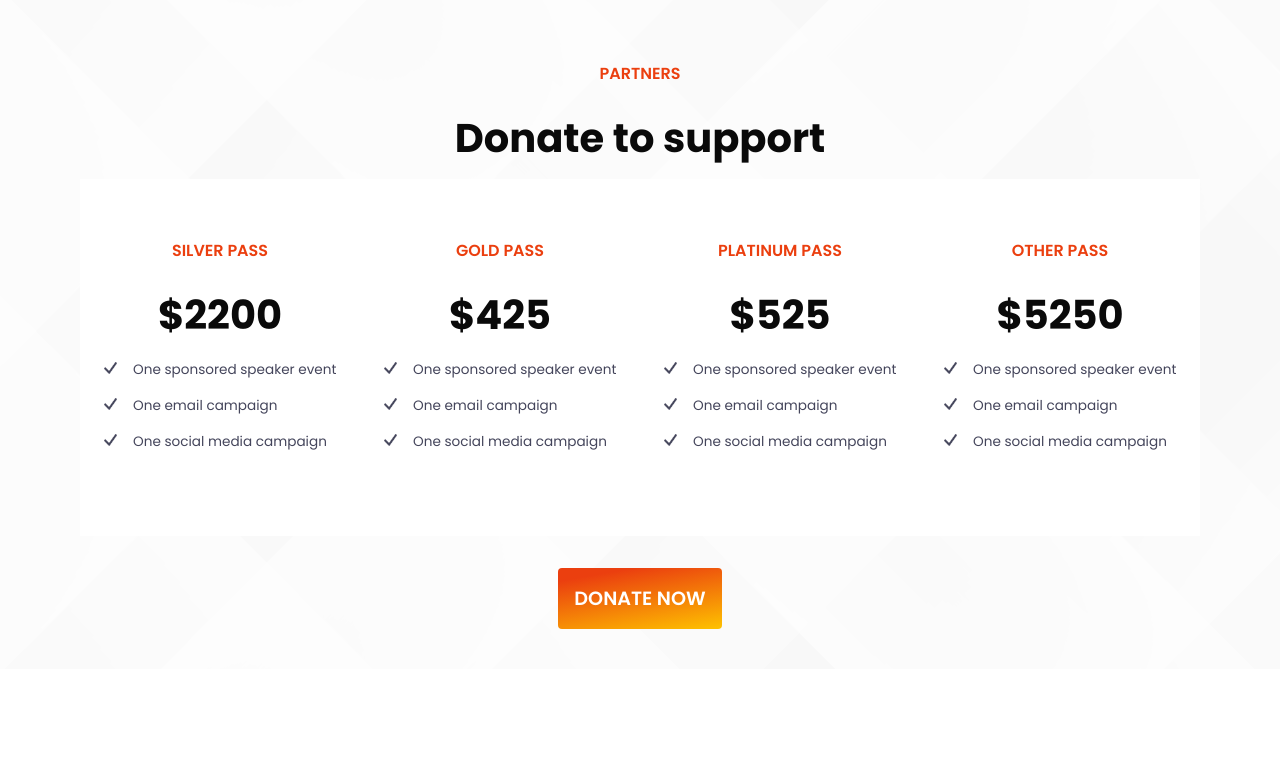
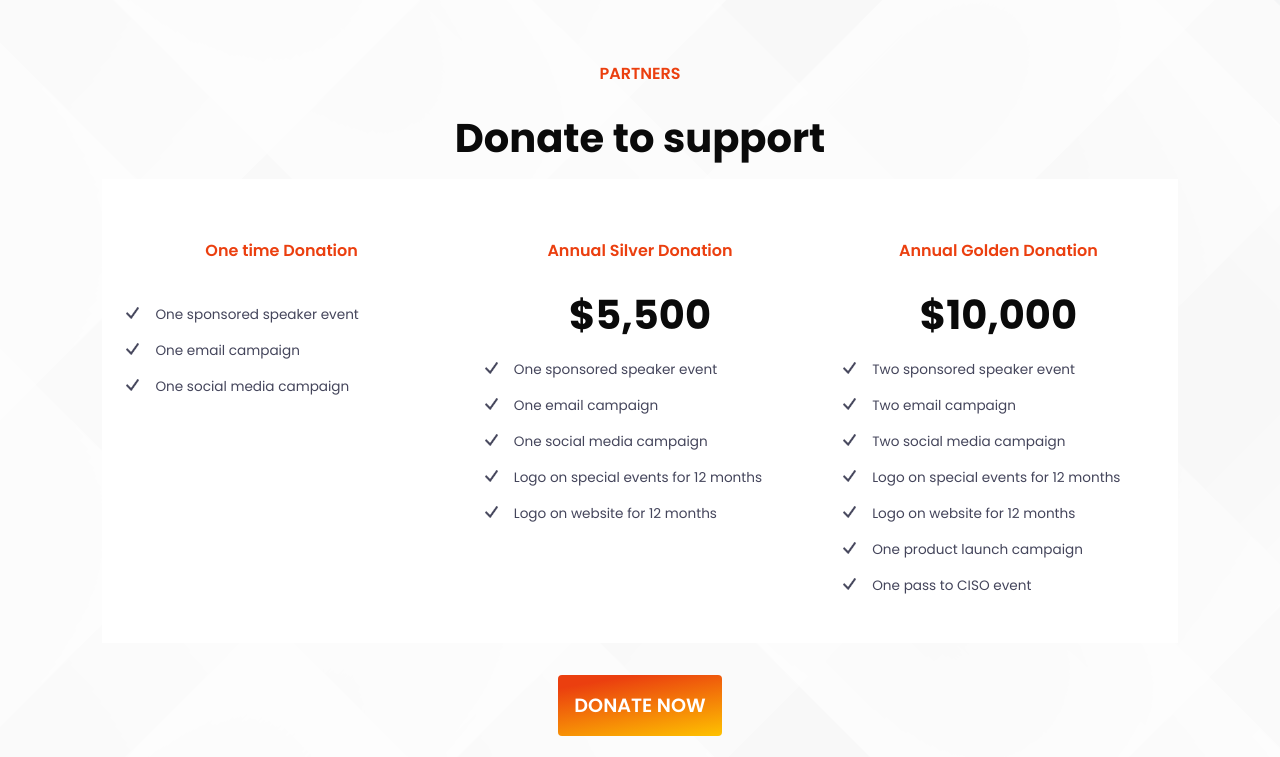
Before and after one commit to todak2000/evenio, a React (Create React App) app: page / in a window 1280 px wide. Shown: the part 4215-4972 px from the top of the page. Built offline with nearby package versions, Linux system fonts and the light colour scheme.

Commit message:
fixed new changes

```diff
--- a/src/components/About/index.js
+++ b/src/components/About/index.js
@@ -14,9 +14,9 @@ function About() {
             <p>Welcome to the ISACA Orange County Chapter. The aim of the Chapter is to sponsor local educational seminars and workshops, conducts regular chapter meetings, and help to further promote and elevate the visibility of the IS audit, control and security profession throughout Orange County, California.
               ISACA is the premier location for CISOs, CIOs, Directors, etc. in the InfoSec, Audit, Risk, Cyber Security, Compliance and Privacy space. For a few years, the focus had been on risk, audit and perhaps fraud investigation, etc. but over the last 18 months to 2 years our focus has been strongly around InfoSec and Cyber Security.
               We have 900+ registered members on our monthly mailing list, about 30% of our members are Senior Level (Director and above IT / Security / Cyber Security); about 30% are Compliance / Risk / Privacy and Fraud; another 25% are Audit professionals; 5% – 10% are students or in some form or professional education.
-              <br></br><a className='homepage' href="https://web.archive.org/web/20211206044355/https:/engage.isaca.org/orangecountychapter/home"> ISACA Global Engage Website</a>
+              <br></br><a className='homepage' href="https://engage.isaca.org/orangecountychapter/home" target="_blank" rel="noreferrer"> ISACA Global Engage Website</a>
             </p>
-            <a href='https://www.linkedin.com/company/isaca-oc' >Engage on Social Media</a>
+            <a href=' https://www.linkedin.com/company/isaca-oc/' target="_blank" rel="noreferrer">Engage on Social Media</a>
        </div>
       </section>
   );
--- a/src/components/Hero/index.js
+++ b/src/components/Hero/index.js
@@ -9,7 +9,7 @@ function Hero() {
             <h4>Leaders and Practitioners community</h4>
             <p>Events . Trainings . Professional networking</p>
 
-            <a href='#ticket-section' className="call-to-action" >Earn FREE CPEs now!</a>
+            <a href='#schedule-section' className="call-to-action" >Earn FREE CPEs now!</a>
         </div>
       </section>
   );
--- a/src/components/Join/index.js
+++ b/src/components/Join/index.js
@@ -57,7 +57,7 @@ function Join() {
             <h2>06</h2>
           </div>
         </div>
-        <a href='https://www.linkedin.com/company/isaca-oc' className="call-to-action" >ISACA OC social media</a>
+        <a href='https://www.linkedin.com/company/isaca-oc' className="call-to-action" id="schedule-section">Become a speaker</a>
       </section>
   );
 }
--- a/src/components/Ticket/data.js
+++ b/src/components/Ticket/data.js
@@ -1,23 +1,39 @@
 export const tickets = [
     {
       id: 1,
-      title: "SILVER PASS",
-      amount: "2200",
+      title: "One time Donation",
+      amount: "",
+      writeup:[
+        "One sponsored speaker event",
+        "One email campaign",
+        "One social media campaign"
+    ]
     },
     {
       id: 2,
-      title: "GOLD PASS",
-      amount: "425",
+      title: "Annual Silver Donation",
+      amount: "5,500",
+      writeup:[
+        "One sponsored speaker event",
+        "One email campaign",
+        "One social media campaign",
+        "Logo on special events for 12 months",
+        "Logo on website for 12 months"
+    ]
     },
     {
       id: 3,
-      title: "PLATINUM PASS",
-      amount: "525",
-    },
-    {
-      id: 4,
-      title: "OTHER PASS",
-      amount: "5250",
+      title: "Annual Golden Donation",
+      amount: "10,000",
+      writeup:[
+        "Two sponsored speaker event",
+        "Two email campaign",
+        "Two social media campaign",
+        "Logo on special events for 12 months",
+        "Logo on website for 12 months",
+        "One product launch campaign",
+        "One pass to CISO event"
+    ]
     },
 
   ]
--- a/src/components/Ticket/index.js
+++ b/src/components/Ticket/index.js
@@ -19,13 +19,13 @@ function Ticket() {
             return (
               <div class="ticket-card" key={item.id}>
                 <h4>{item.title}</h4>
-                <h1>${item.amount}</h1>
+                {item.amount !== "" && <h1>${item.amount}</h1>}
+
                 <div>
-                  <p> <img src={markup} alt="markup" className='pass-img'/>One sponsored speaker event</p>
-                  <p> <img src={markup} alt="markup" className='pass-img'/>One email campaign</p>
-                  <p> <img src={markup} alt="markup" className='pass-img'/>One social media campaign</p>
-                  {/* <p> <img src={item.id === 3 || item.id === 2? markup: markdown} alt="markup" className='pass-img'/> Welcome Reception</p>
-                  <p> <img src={item.id === 3 ? markup: markdown} alt="markup" className='pass-img'/>Welcome Reception</p> */}
+                  {/* {console.log(item.writeup)} */}
+                  {item.writeup.map((x)=>{
+                    return (<p> <img src={markup} alt="markup" className='pass-img'/>{x}</p>)
+                  })}
                 </div>
                 {/* <a href='#sds' className="call-to-action-ticket" >DONATE NOW</a> */}
               </div>
--- a/src/components/Ticket/ticket.css
+++ b/src/components/Ticket/ticket.css
@@ -37,7 +37,8 @@
 .ticket-card{
     background-color: #FFFFFF;
     box-shadow: 0px 0px 10px 0px rgb(0 0 0 / 0%);
-    width:30%;
+    width:32%;
+    height:400px;
     padding: 2rem 0;
     margin-bottom: 1rem;
     text-align: center;
```
